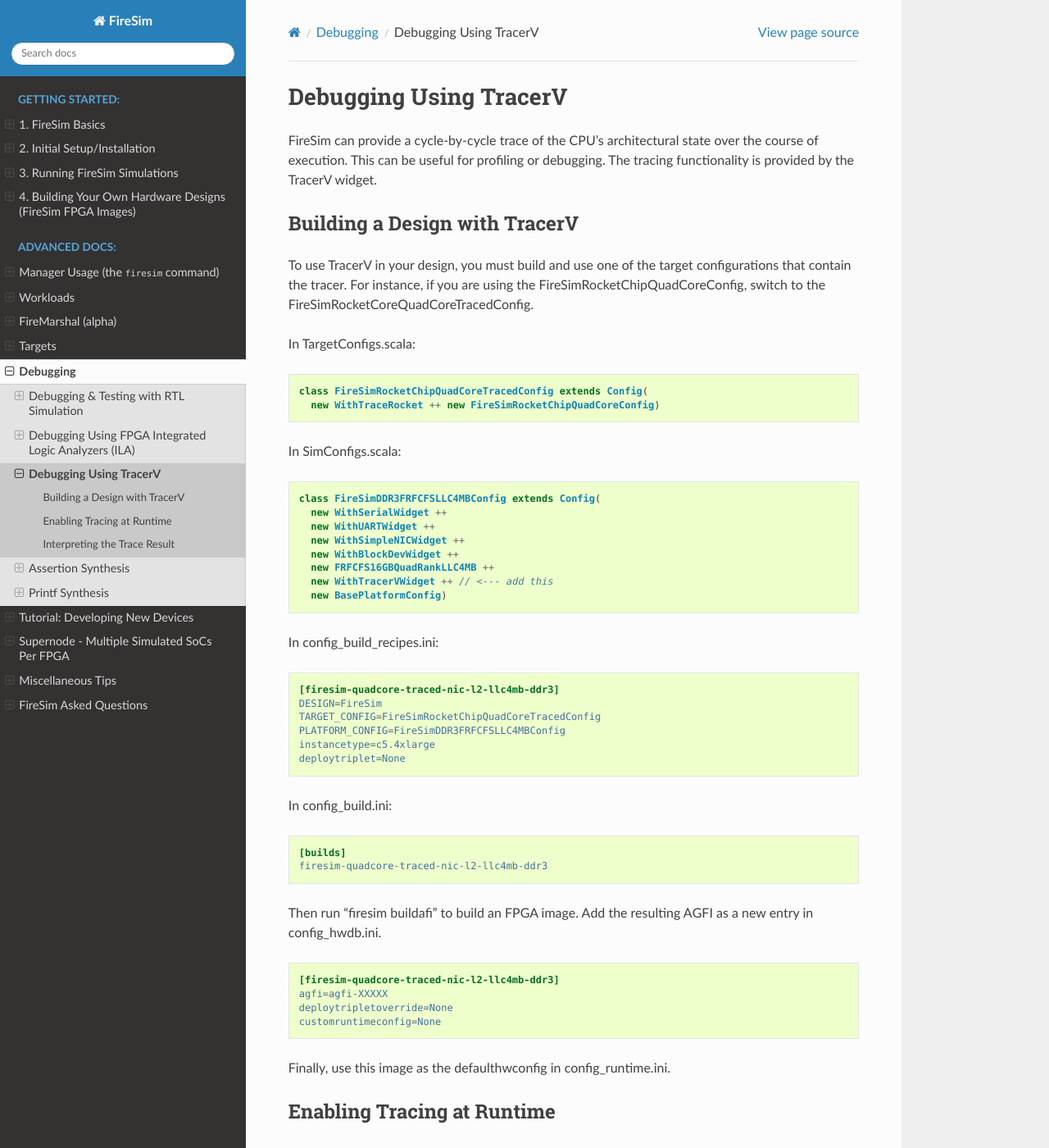
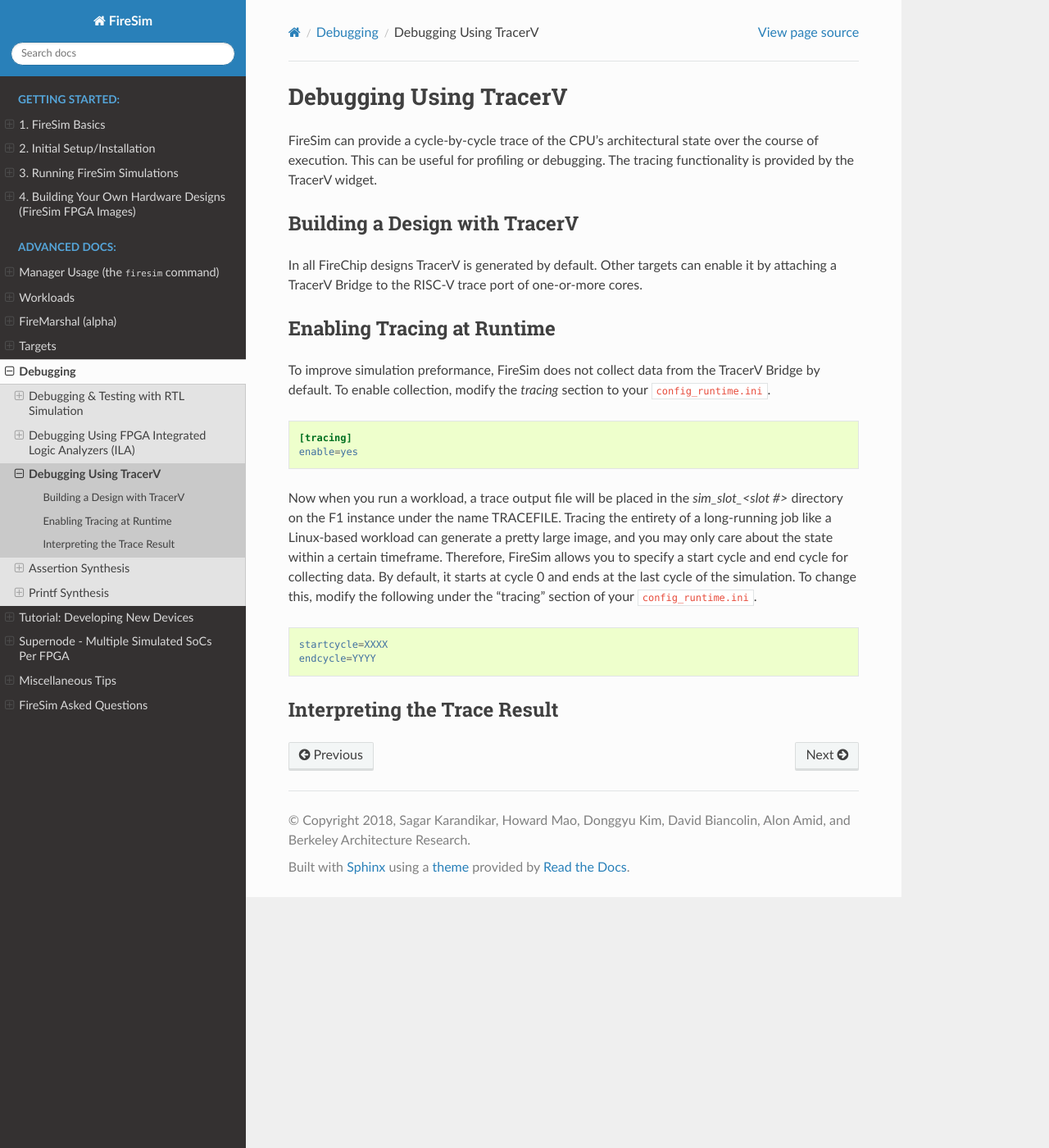
Before and after one commit to firesim/firesim, a Sphinx documentation site: the page built from docs/Advanced-Usage/Debugging/TracerV.rst, in a window 1280 px wide and 1400 px high. Shown: the whole window at 82% size. Built offline with Sphinx 7.4.7 and the Read the Docs theme 2.0.0, drawn with Linux system fonts in a browser that asks for light colours; some of the changed text lies outside the part shown.

Commit message:
[docs] Fixup Config; Golden Gate naming in Debugging, Targets files

```diff
--- a/docs/Advanced-Usage/Debugging/TracerV.rst
+++ b/docs/Advanced-Usage/Debugging/TracerV.rst
@@ -8,66 +8,15 @@
 Building a Design with TracerV
 ------------------------------
 
-To use TracerV in your design, you must build and use one of the target
-configurations that contain the tracer. For instance, if you are using the
-FireSimRocketChipQuadCoreConfig, switch to the
-FireSimRocketCoreQuadCoreTracedConfig.
-
-In TargetConfigs.scala:
-
-.. code-block:: scala
-
-    class FireSimRocketChipQuadCoreTracedConfig extends Config(
-      new WithTraceRocket ++ new FireSimRocketChipQuadCoreConfig)
-
-In SimConfigs.scala:
-
-.. code-block:: scala
-
-    class FireSimDDR3FRFCFSLLC4MBConfig extends Config(
-      new WithSerialWidget ++
-      new WithUARTWidget ++
-      new WithSimpleNICWidget ++
-      new WithBlockDevWidget ++
-      new FRFCFS16GBQuadRankLLC4MB ++
-      new WithTracerVWidget ++ // <--- add this
-      new BasePlatformConfig)
-
-In config_build_recipes.ini:
-
-.. code-block:: ini
-
-    [firesim-quadcore-traced-nic-l2-llc4mb-ddr3]
-    DESIGN=FireSim
-    TARGET_CONFIG=FireSimRocketChipQuadCoreTracedConfig
-    PLATFORM_CONFIG=FireSimDDR3FRFCFSLLC4MBConfig
-    instancetype=c5.4xlarge
-    deploytriplet=None
-
-In config_build.ini:
-
-.. code-block:: ini
-
-    [builds]
-    firesim-quadcore-traced-nic-l2-llc4mb-ddr3
-
-Then run "firesim buildafi" to build an FPGA image. Add the resulting AGFI as
-a new entry in config_hwdb.ini.
-
-.. code-block:: ini
-
-    [firesim-quadcore-traced-nic-l2-llc4mb-ddr3]
-    agfi=agfi-XXXXX
-    deploytripletoverride=None
-    customruntimeconfig=None
-
-Finally, use this image as the defaulthwconfig in config_runtime.ini.
+In all FireChip designs TracerV is generated by default. Other targets can
+enable it by attaching a TracerV Bridge to the RISC-V trace port of one-or-more cores.
 
 Enabling Tracing at Runtime
 ---------------------------
 
-By default, FireSim will not collect data from the TracerV widget, even if it
-is included. To enable collection, add a new section to your config_runtime.ini.
+To improve simulation preformance, FireSim does not collect data from the
+TracerV Bridge by default. To enable collection, modify the `tracing` section to your
+``config_runtime.ini``.
 
 .. code-block:: ini
 
@@ -75,13 +24,13 @@
     enable=yes
 
 Now when you run a workload, a trace output file will be placed in the
-sim_slot_X directory on the F1 instance under the name TRACEFILE.
+`sim_slot_<slot #>` directory on the F1 instance under the name TRACEFILE.
 Tracing the entirety of a long-running job like a Linux-based workload can
 generate a pretty large image, and you may only care about the state within a
 certain timeframe. Therefore, FireSim allows you to specify a start cycle and
 end cycle for collecting data. By default, it starts at cycle 0 and ends at
-the last cycle of the simulation. To change this, add the following under
-the "tracing" section.
+the last cycle of the simulation. To change this, modify the following under
+the "tracing" section of your ``config_runtime.ini``.
 
 .. code-block:: ini
 
```
Also changed, not shown: docs/Advanced-Usage/Debugging/DESSERT.rst (+4 -5 lines), docs/Advanced-Usage/Debugging/RTL-Simulation.rst (+5 -5 lines), docs/Advanced-Usage/Debugging/printf-synthesis.rst (+5 -5 lines), docs/Advanced-Usage/Generating-Different-Targets.rst (+83 -57 lines).
